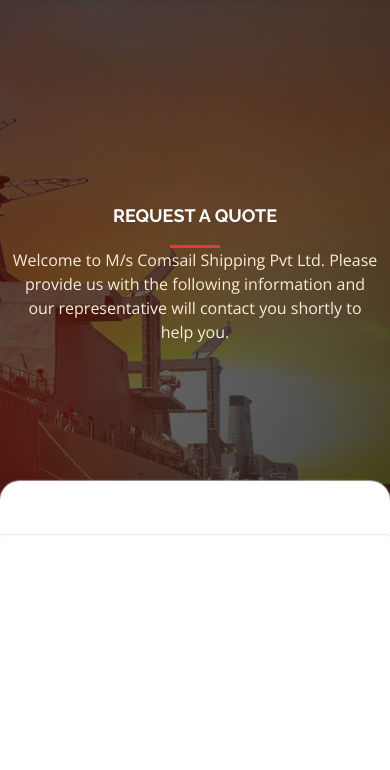
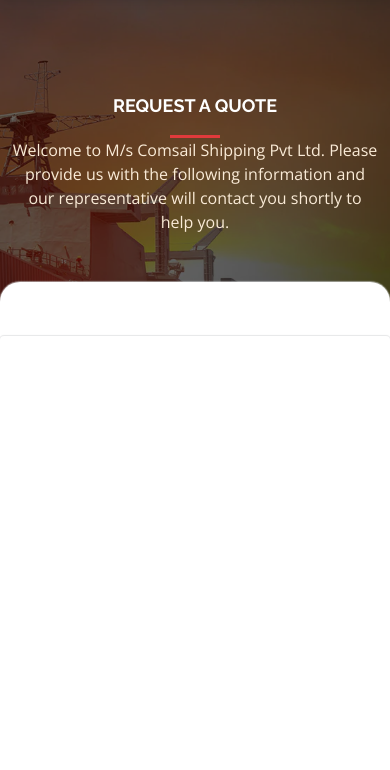
Before and after one commit to VIVEK9799/2023, a plain HTML site: page quotation.html in a window 390 px wide. Shown: the part 74-844 px from the top of the page. Drawn offline with nearby package versions, Linux system fonts and the light colour scheme.

Commit message:
Update style.css

```diff
--- a/assets/css/style.css
+++ b/assets/css/style.css
@@ -2201,7 +2201,12 @@
 	}
 	.tdhide {
 	display: none;
-}
+    }
+    section#hero1 {
+    padding-top: 50px !important;
+    margin-bottom: 50px !important;
+    height: 60vh !important;
+    }
 }
 h1.logo.me-auto {
     font-size: 1.2rem !important;
```
